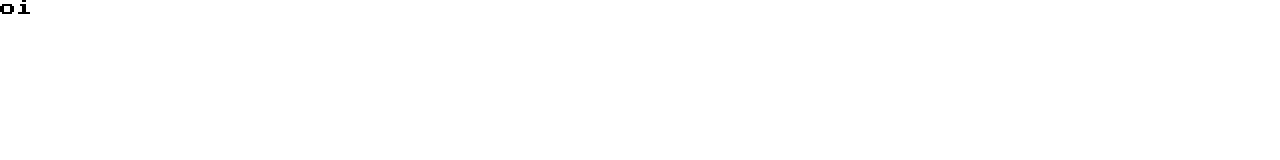
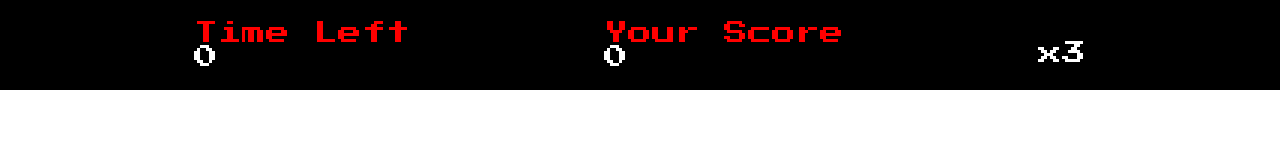
Before and after one commit to GabriOliveira/gamejs, a plain HTML site: page index.html in a window 1280 px wide. Drawn offline with Linux system fonts and the light colour scheme.

Commit message:
estruturando e estilizando projeto

```diff
--- a/index.html
+++ b/index.html
@@ -16,7 +16,26 @@
 <link href="https://fonts.googleapis.com/css2?family=Press+Start+2P&display=swap" rel="stylesheet">
 </head>
 <body>
-    oi
+    <div class="container">
+        <div class="menu">
+            <div class="menu-time">
+                <h2 style="color: red">Time Left</h2>
+                <h2>0</h2>
+            </div>
+            <div class="menu-score">
+                <h2 style="color: red">Your Score</h2>
+                <h2>0</h2>
+            </div>
+            <div class="menu-lives">
+                <img src="" />
+                <h2>x3</h2>
+            </div>
+        </div>
+
+        <div class="panel">
+
+        </div>
+    </div>
     <script defer src="./src/scripts/engine.js"></script>
 </body>
 </html>
--- a/src/styles/main.css
+++ b/src/styles/main.css
@@ -0,0 +1,14 @@
+.container{
+    display: flex;
+
+}
+
+.menu{
+    display: flex;
+    justify-content: space-evenly;
+    align-items: center;
+    width: 100%;
+    height: 90px;
+    background-color: #000000;
+    color: #fff;
+}
```
